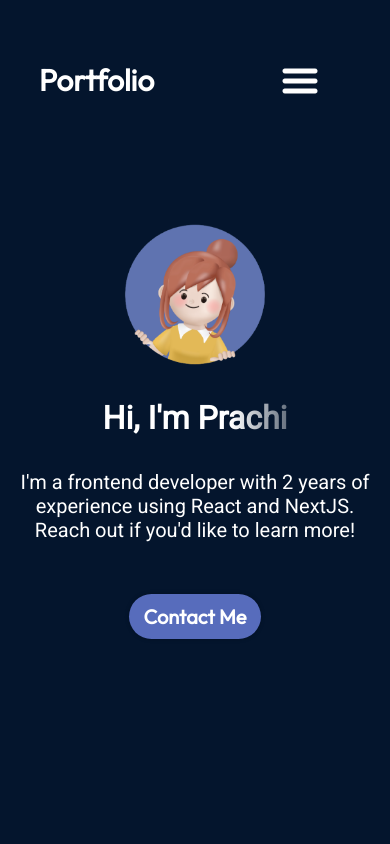
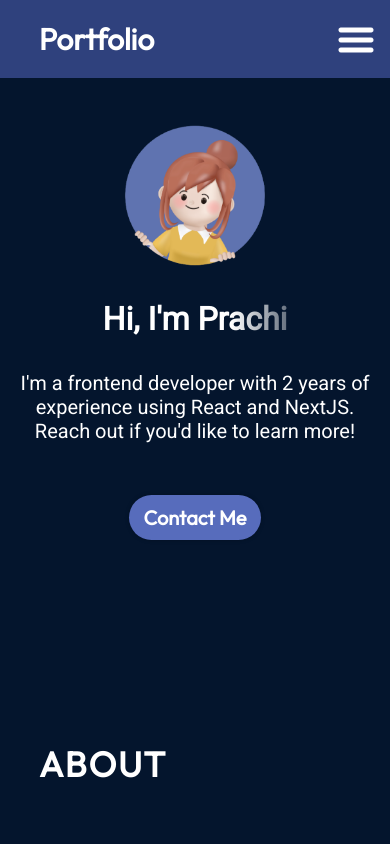
Before and after one commit to Prachi1208/portfolio, a React (Vite) app: page / in a window 390 px wide. Shown: the top 844 px of the page. Built offline with nearby package versions, Linux system fonts and the light colour scheme.

Commit message:
Update Navbar.module.css

```diff
--- a/src/components/Navbar/Navbar.module.css
+++ b/src/components/Navbar/Navbar.module.css
@@ -1,13 +1,15 @@
 @import "../../vars.css";
 
 .navbar {
-  position: relative;
+  position: fixed;
+  top: 0;
+  width: 100%;
   display: flex;
   align-items: center;
   justify-content: space-between;
-  padding-top: 61px;
+  padding: 20px 10%;
+  background-color: rgb(47, 65, 125); /* Add a background color */
   z-index: 2;
-  margin: 0 10%;
 }
 
 .title {
@@ -16,7 +18,6 @@
   text-decoration: none;
   color: var(--color-text);
 }
-
 
 .menuBtn {
   display: none;
@@ -46,8 +47,8 @@
 
   .menu {
     position: absolute;
-    right: 0;
-    margin-right: 10%;
+    right: 14px;
+    top: 20px; /* Adjust this based on your navbar height */
     flex-direction: column;
     align-items: flex-end;
     gap: 11px;
@@ -66,11 +67,11 @@
     gap: 13px;
     border-radius: 10px;
     background: rgb(25, 55, 109);
-    background: linear-gradient(
+    /* background: linear-gradient(
       0deg,
       rgba(25, 55, 109, 0.2) 0%,
       rgba(25, 55, 109, 1) 100%
-    );
+    ); */
     padding: 24px 33px;
     box-shadow: 0 0 4px 0 rgba(0, 0, 0, 0.25);
   }
```
